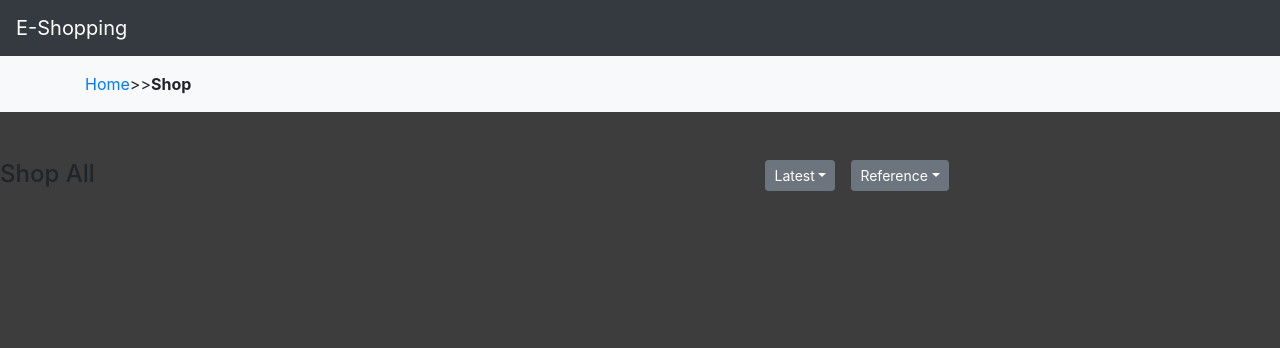
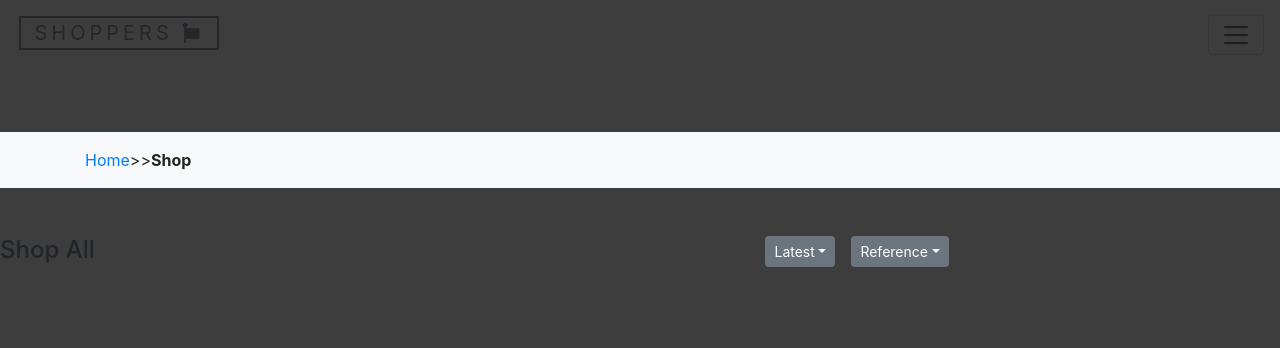
Before and after one commit to anumthapa/react-eshopping, a React app: page / in a window 1280 px wide. Built offline with nearby package versions, Linux system fonts and the light colour scheme.

Commit message:
2 files modified, 1 added

```diff
--- /dev/null
+++ b/Navbar.css
@@ -0,0 +1,87 @@
+/* .btn-primary {
+    color: #fff;
+    background-color: #7971ea;
+    border-color: #7971ea;
+} */
+
+
+.logo-shop{
+    display:block;
+}
+
+/* .text-center{
+    text-align: center!important;
+} */
+
+.site-navbar .site-logo a{
+    /* text-align: center!important; */
+    text-transform: uppercase;
+    color: #25262a;
+    letter-spacing: .2em;
+    font-size:20px;
+    /* padding-left: 10px;
+    padding-right: 10px; */
+    border:2px solid #25262a;
+}
+
+a.logo-shop,.site-logo{
+    text-align: center!important;
+    transition: .3s all ease;
+    text-decoration: none;
+    background-color: transparent;
+}
+.site-logo{
+    width:200px;
+    height:100px;
+    /* padding-left:250px; */
+}
+/* }}
+.col-12.mb-3.mb-3.md-0.col-md-4{
+    text-align: center!important;
+    padding-left:250px;
+} */
+
+.col-12.col-md-2.site-logo.logo-shop{
+    position: relative;
+    width:100%;
+    padding-right: 115px;
+    padding-left: 115px;
+    text-align: center!important;
+}
+.col-12.col-md-2{
+    position: relative;
+    width:100%;
+    padding-right: 15px;
+    padding-left: 15px;
+    text-align: center!important;
+    padding-left:300px ;
+}
+
+
+.col-6.col-md-4.order-3.order-md-3.text-right{
+    text-align: right!important;
+}
+
+.site-top-icons{
+    text-decoration: none;
+    display:block;
+    position: relative;
+    width:100%;
+    padding-right:15px;
+    padding-left:15px;
+}
+
+.site-navbar{
+width:278;
+
+}
+
+
+.col-12.col-md-2.py-2{
+  padding-left: 3px;
+}
+
+
+#navbarbtn{
+ margin-bottom: 62px;
+}
--- a/Navbar.js
+++ b/Navbar.js
@@ -1,15 +1,23 @@
 import React, { Component } from "react";
 import login from "./login";
 import buttonfilemodal from "./buttonfilemodal";
+import "./Navbar.css";
 export default class Navbar extends Component {
     render(){
          return(
-<nav class="navbar navbar-expand-lg navbar-dark bg-dark">
-  <a class="navbar-brand" href="#">E-Shopping</a>
-  <button class="navbar-toggler" type="button" data-toggle="collapse" data-target="#navbarText" aria-controls="navbarText" aria-expanded="false" aria-label="Toggle navigation">
+<nav class="navbar navbar-toggleable-md navbar-light bg-faded">
+   <div className="site-navbar" role="banner">
+   <div className="site-navbar-top">
+    <div className="col-12 col-md-2 py-2">
+       <div className="site-logo">
+          <a href="#" className="logo-shop"> Shoppers <i class="fa fa-font-awesome"></i>	   </a>
+        </div>
+      </div>
+   </div>
+  </div>
+ <button id="navbarbtn" class="navbar-toggler navbar-toggler-left" type="button" data-toggle="collapse" data-target="#navbarSupportedContent" aria-controls="navbarSupportedContent" aria-expanded="false" aria-label="Toggle navigation">
     <span class="navbar-toggler-icon"></span>
   </button>
-
 <div class="modal fade" id="exampleModal"  role="dialog" aria-labelledby="exampleModalLabel" aria-hidden="true">
   <div class="modal-dialog" role="document">
     <div class="modal-content">
--- a/index.html
+++ b/index.html
@@ -1,13 +1,24 @@
 
-<link rel="stylesheet" href="path/to/font-awesome/css/font-awesome.min.css">
-<!-- Latest compiled and minified JavaScript -->
-<!-- <link rel="stylesheet" href="https://maxcdn.bootstrapcdn.com/bootstrap/3.4.1/css/bootstrap.min.css"> -->
-<!-- <script src="https://ajax.googleapis.com/ajax/libs/jquery/3.4.1/jquery.min.js"></script> -->
-<!-- <script src="https://maxcdn.bootstrapcdn.com/bootstrap/3.4.1/js/bootstrap.min.js"></script>
-       -->
-      <link rel="stylesheet" href="https://maxcdn.bootstrapcdn.com/bootstrap/4.0.0/css/bootstrap.min.css" integrity="sha384-Gn5384xqQ1aoWXA+058RXPxPg6fy4IWvTNh0E263XmFcJlSAwiGgFAW/dAiS6JXm" crossorigin="anonymous">
-      <script src="https://code.jquery.com/jquery-3.2.1.slim.min.js" integrity="sha384-KJ3o2DKtIkvYIK3UENzmM7KCkRr/rE9/Qpg6aAZGJwFDMVNA/GpGFF93hXpG5KkN" crossorigin="anonymous"></script>
-<script src="https://cdnjs.cloudflare.com/ajax/libs/popper.js/1.12.9/umd/popper.min.js" integrity="sha384-ApNbgh9B+Y1QKtv3Rn7W3mgPxhU9K/ScQsAP7hUibX39j7fakFPskvXusvfa0b4Q" crossorigin="anonymous"></script>
-<script src="https://maxcdn.bootstrapcdn.com/bootstrap/4.0.0/js/bootstrap.min.js" integrity="sha384-JZR6Spejh4U02d8jOt6vLEHfe/JQGiRRSQQxSfFWpi1MquVdAyjUar5+76PVCmYl" crossorigin="anonymous"></script>
+<link href="https://stackpath.bootstrapcdn.com/font-awesome/4.7.0/css/font-awesome.min.css" rel="stylesheet" integrity="sha384-wvfXpqpZZVQGK6TAh5PVlGOfQNHSoD2xbE+QkPxCAFlNEevoEH3Sl0sibVcOQVnN" crossorigin="anonymous">
+
+
+<!-- Latest compiled and minified CSS -->
+<link rel="stylesheet" href="https://maxcdn.bootstrapcdn.com/bootstrap/4.4.1/css/bootstrap.min.css">
+
+<!-- jQuery library -->
+<script src="https://ajax.googleapis.com/ajax/libs/jquery/3.4.1/jquery.min.js"></script>
+
+<!-- Popper JS -->
+<script src="https://cdnjs.cloudflare.com/ajax/libs/popper.js/1.16.0/umd/popper.min.js"></script>
+
+<!-- Latest compiled JavaScript -->
+<script src="https://maxcdn.bootstrapcdn.com/bootstrap/4.4.1/js/bootstrap.min.js"></script>
+
+
+
+
+
+
+
 
 <div id="root"></div>
```
